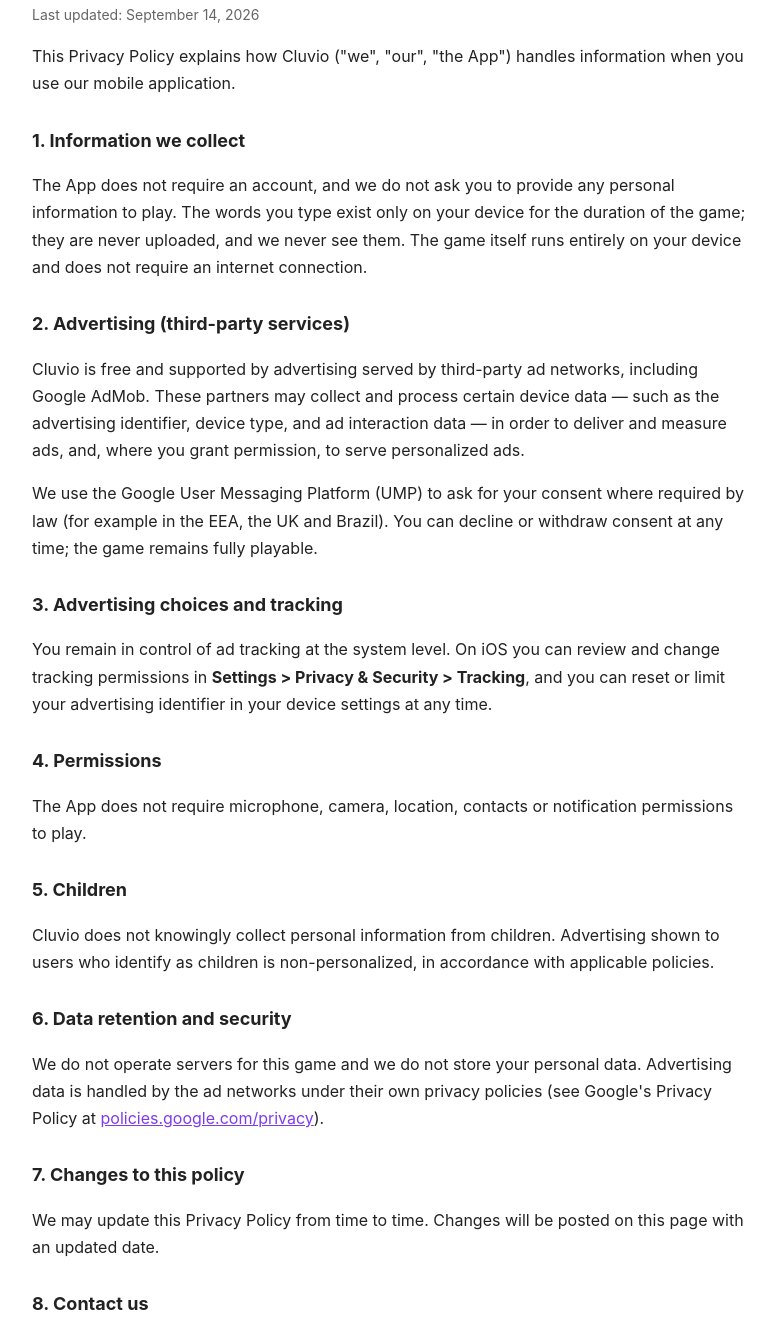
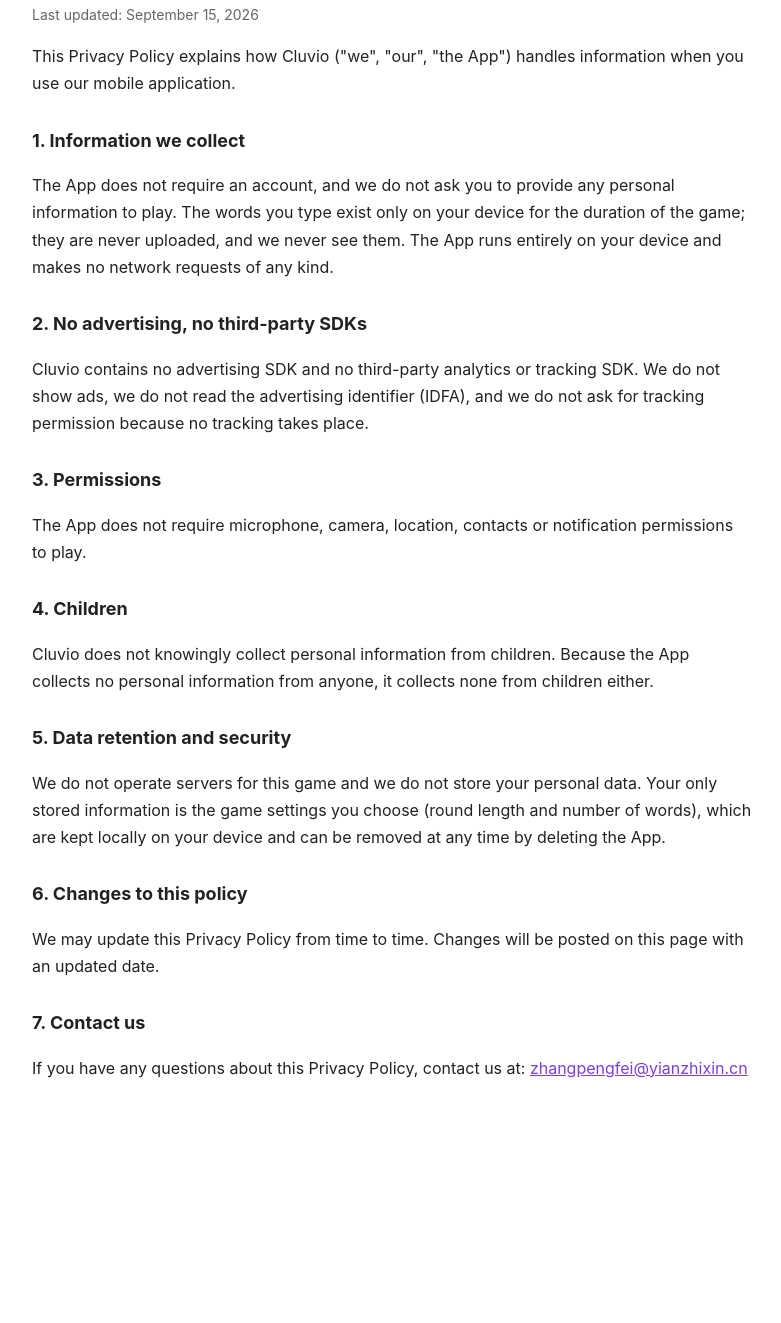
Before and after one commit to rich-shaoyao/word-charades-support, a plain HTML site: page privacy/index.html in a window 1280 px wide. Shown: the part 161-1484 px from the top of the page, without its empty margins (248-1029 px from the left). After the commit the page ends 1283 px from the top, so only its background shows below. Drawn offline with Linux system fonts and the light colour scheme.

Commit message:
docs: 三网改为无广告口径，匹配上架包 Release-NoAds
上架的 find_words-cluvio-Release-NoAds.ipa 一个广告 SDK 都没有，
而三页仍写着「supported by ads / 收集 IDFA / UMP 同意」，隐私政策
URL 还是审核必填项，口径必须与二进制一致。

- index.html：hero note、离线卡片、App Store 区去掉广告表述
- support/index.html：FAQ 改为「无广告」，联网问答改为「完全不联网」
- privacy/index.html：删掉「Advertising」「Advertising choices and
  tracking」两节，改为零收集口径，章节重新编号
- 删除 app-ads.txt（无广告包不需要，且内容为无效占位发布商 ID）

```diff
--- a/privacy/index.html
+++ b/privacy/index.html
@@ -4,7 +4,7 @@
 <meta charset="UTF-8">
 <meta name="viewport" content="width=device-width, initial-scale=1.0">
 <title>Cluvio — Privacy Policy</title>
-<meta name="description" content="Privacy Policy for Cluvio, the word guessing party game. No account required, your words stay on your device, and ads are served by Google AdMob.">
+<meta name="description" content="Privacy Policy for Cluvio, the word guessing party game. No account required, no ads, no tracking, and your words stay on your device.">
 <style>
   body { font-family: -apple-system, "Segoe UI", Roboto, sans-serif; max-width: 720px; margin: 40px auto; padding: 0 20px; color: #222; line-height: 1.7; }
   h1 { color: #7d3bed; }
@@ -16,33 +16,29 @@
 <body>
   <p><a href="/">Home</a> · <a href="/support">Support</a></p>
   <h1>Privacy Policy</h1>
-  <p class="updated">Last updated: September 14, 2026</p>
+  <p class="updated">Last updated: September 15, 2026</p>
 
   <p>This Privacy Policy explains how Cluvio ("we", "our", "the App") handles information when you use our mobile application.</p>
 
   <h2>1. Information we collect</h2>
-  <p>The App does not require an account, and we do not ask you to provide any personal information to play. The words you type exist only on your device for the duration of the game; they are never uploaded, and we never see them. The game itself runs entirely on your device and does not require an internet connection.</p>
+  <p>The App does not require an account, and we do not ask you to provide any personal information to play. The words you type exist only on your device for the duration of the game; they are never uploaded, and we never see them. The App runs entirely on your device and makes no network requests of any kind.</p>
 
-  <h2>2. Advertising (third-party services)</h2>
-  <p>Cluvio is free and supported by advertising served by third-party ad networks, including Google AdMob. These partners may collect and process certain device data — such as the advertising identifier, device type, and ad interaction data — in order to deliver and measure ads, and, where you grant permission, to serve personalized ads.</p>
-  <p>We use the Google User Messaging Platform (UMP) to ask for your consent where required by law (for example in the EEA, the UK and Brazil). You can decline or withdraw consent at any time; the game remains fully playable.</p>
+  <h2>2. No advertising, no third-party SDKs</h2>
+  <p>Cluvio contains no advertising SDK and no third-party analytics or tracking SDK. We do not show ads, we do not read the advertising identifier (IDFA), and we do not ask for tracking permission because no tracking takes place.</p>
 
-  <h2>3. Advertising choices and tracking</h2>
-  <p>You remain in control of ad tracking at the system level. On iOS you can review and change tracking permissions in <b>Settings &gt; Privacy &amp; Security &gt; Tracking</b>, and you can reset or limit your advertising identifier in your device settings at any time.</p>
-
-  <h2>4. Permissions</h2>
+  <h2>3. Permissions</h2>
   <p>The App does not require microphone, camera, location, contacts or notification permissions to play.</p>
 
-  <h2>5. Children</h2>
-  <p>Cluvio does not knowingly collect personal information from children. Advertising shown to users who identify as children is non-personalized, in accordance with applicable policies.</p>
+  <h2>4. Children</h2>
+  <p>Cluvio does not knowingly collect personal information from children. Because the App collects no personal information from anyone, it collects none from children either.</p>
 
-  <h2>6. Data retention and security</h2>
-  <p>We do not operate servers for this game and we do not store your personal data. Advertising data is handled by the ad networks under their own privacy policies (see Google's Privacy Policy at <a href="https://policies.google.com/privacy">policies.google.com/privacy</a>).</p>
+  <h2>5. Data retention and security</h2>
+  <p>We do not operate servers for this game and we do not store your personal data. Your only stored information is the game settings you choose (round length and number of words), which are kept locally on your device and can be removed at any time by deleting the App.</p>
 
-  <h2>7. Changes to this policy</h2>
+  <h2>6. Changes to this policy</h2>
   <p>We may update this Privacy Policy from time to time. Changes will be posted on this page with an updated date.</p>
 
-  <h2>8. Contact us</h2>
+  <h2>7. Contact us</h2>
   <p>If you have any questions about this Privacy Policy, contact us at: <a href="mailto:zhangpengfei@yianzhixin.cn">zhangpengfei@yianzhixin.cn</a></p>
 </body>
 </html>
```
Also changed, not shown: index.html (+5 -5 lines), support/index.html (+3 -3 lines), app-ads.txt (deleted).
